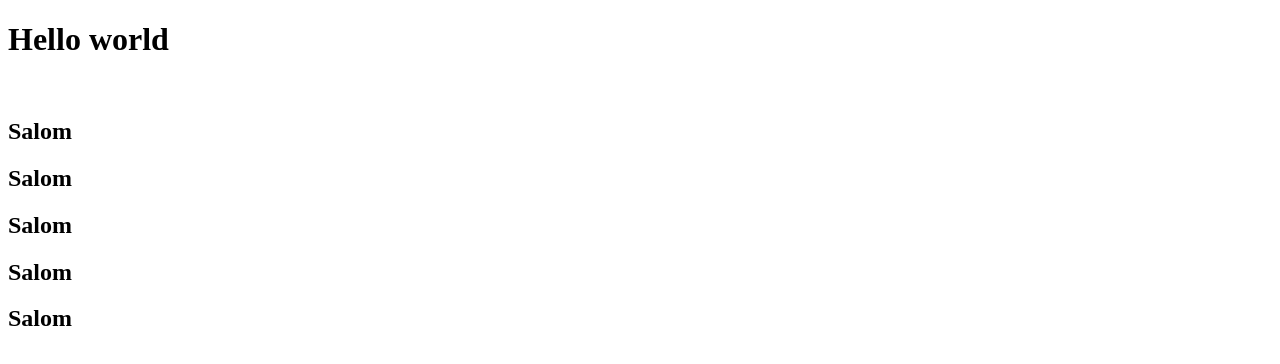
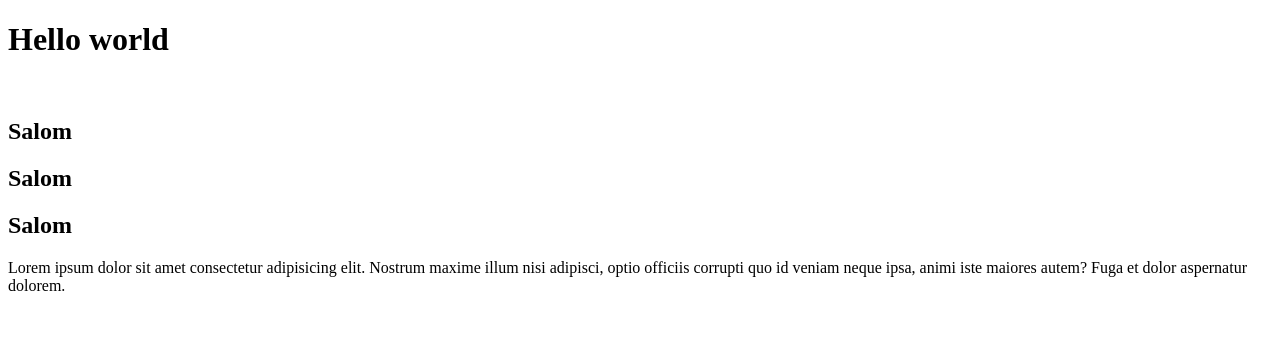
Before and after one commit to Yahyobek1505/project, a plain HTML site: page index.html in a window 1280 px wide. Drawn offline with Linux system fonts and the light colour scheme.

Commit message:
second done

```diff
--- a/index.html
+++ b/index.html
@@ -13,7 +13,6 @@
   <h2>Salom</h2>
   <h2>Salom</h2>
   <h2>Salom</h2>
-  <h2>Salom</h2>
-  <h2>Salom</h2>
+  <p>Lorem ipsum dolor sit amet consectetur adipisicing elit. Nostrum maxime illum nisi adipisci, optio officiis corrupti quo id veniam neque ipsa, animi iste maiores autem? Fuga et dolor aspernatur dolorem.</p>
 </body>
 </html>
```
